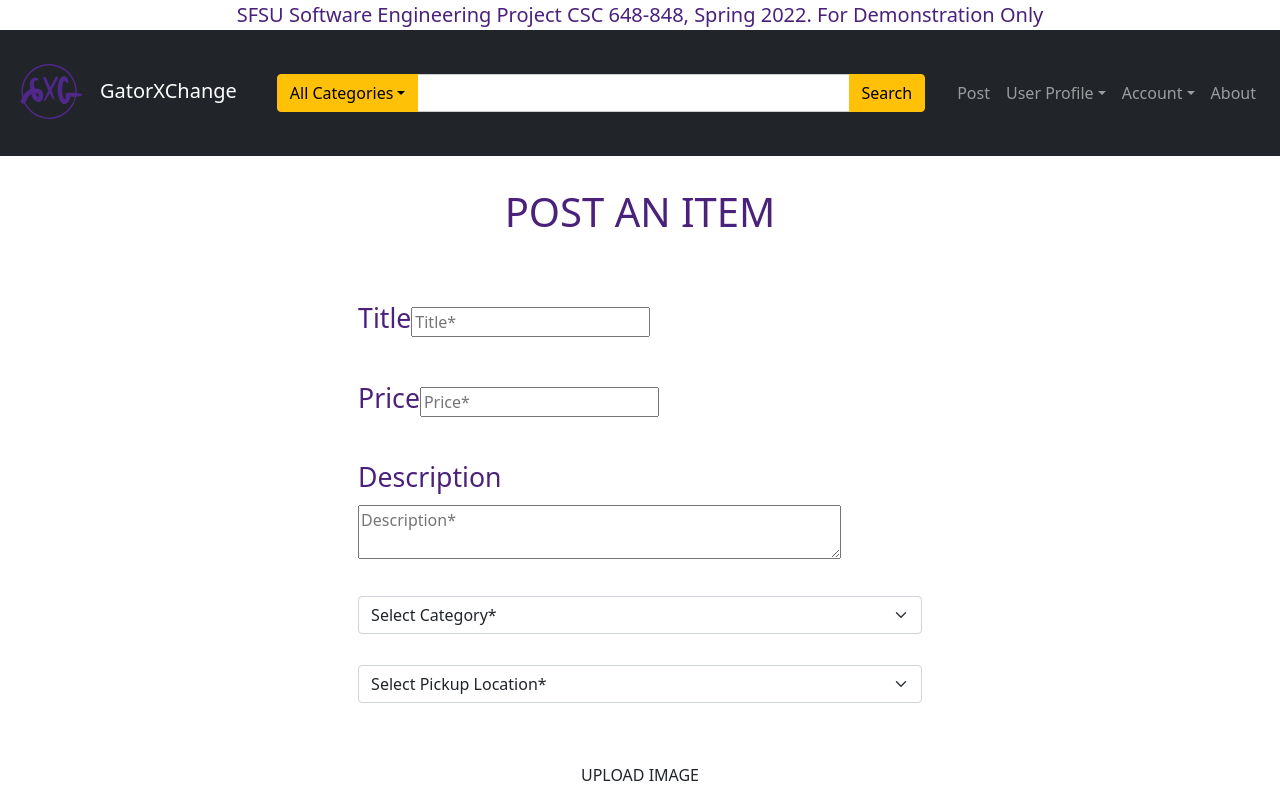
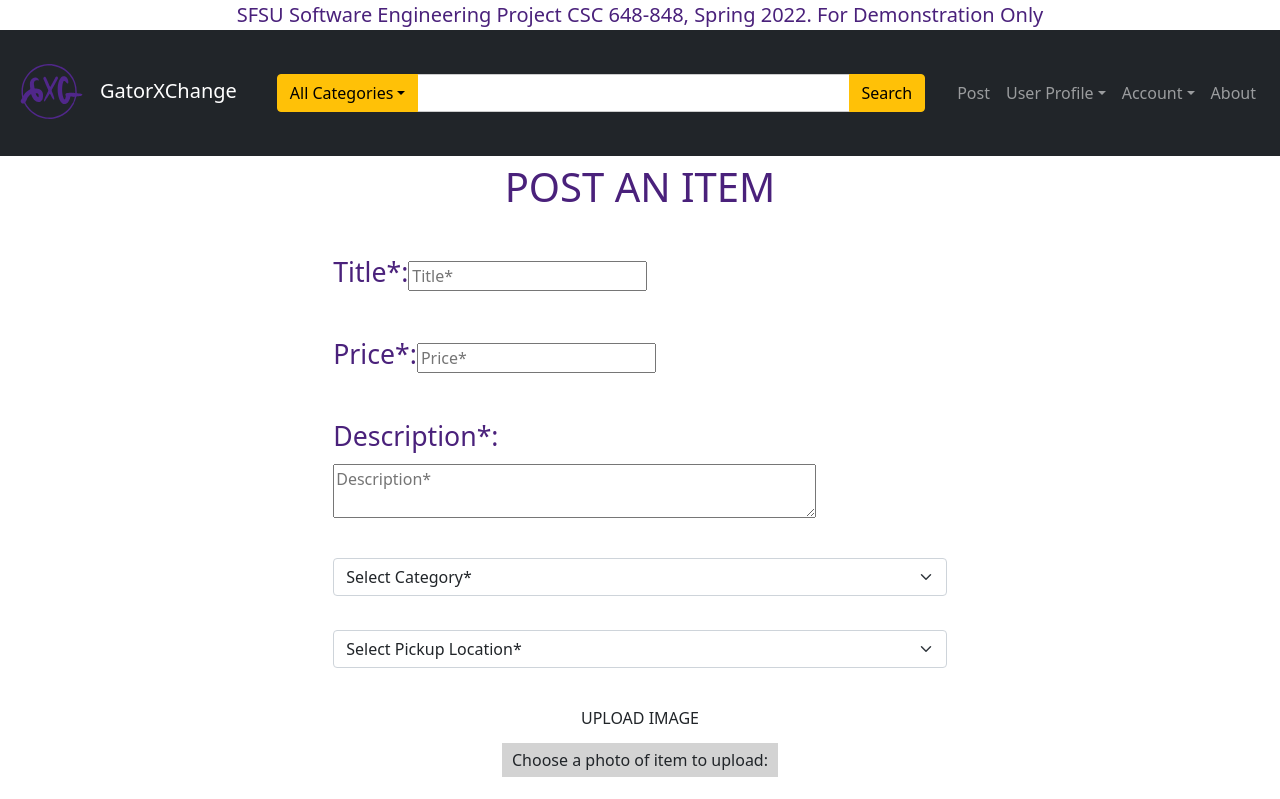
Before and after one commit to DrashtiShah23/online-marketplace-GatorXchange, a React (Create React App) app in the folder application/client/: page /Post in a window 1280 px wide. Shown: the top 799 px of the page. Built offline with nearby package versions, Linux system fonts and the light colour scheme.

Commit message:
Added some code to connect the frontend to backend

```diff
--- a/application/client/src/css/post.css
+++ b/application/client/src/css/post.css
@@ -1,6 +1,6 @@
 h1,h6{
     text-align: center;
-    padding: 5%;
+    padding: 1%;
 }
 .Label{
     float: left;
--- a/application/client/src/pages/Post.js
+++ b/application/client/src/pages/Post.js
@@ -2,6 +2,7 @@ import React, { useState } from "react";
 import { Link } from "react-router-dom";
 import Form from 'react-bootstrap/Form'
 import '../css/post.css';
+import axios from "axios";
 
 const Post = () => {
   const [title, setTitle] = useState("");
@@ -12,12 +13,13 @@ const Post = () => {
   const [check, setcheckboxvalue] = useState(false);
   const uploadFileEle = document.getElementById("fileInput");
 
+
   return (
     <div className="container">
       <fieldset>
       <h1>POST AN ITEM</h1>
         <div id="post-label">
-          <Form.Label>Title</Form.Label>
+          <Form.Label>Title*: </Form.Label>
           <input
             type="title" placeholder="Title*"
             onFocus={(e) => (e.target.placeholder = "")}
@@ -29,7 +31,7 @@ const Post = () => {
           {/* <label htmlFor="title">Title*</label> */}
         </div>
         <div id="post-label">
-          <Form.Label>Price</Form.Label>
+          <Form.Label>Price*: </Form.Label>
           <input
             value="price" placeholder="Price*"
             onFocus={(e) => (e.target.placeholder = "")}
@@ -43,7 +45,7 @@ const Post = () => {
           {/* <label htmlFor="price">Price*</label> */}
         </div>
         <div id="post-label">
-          <Form.Label>Description</Form.Label>
+          <Form.Label>Description*: </Form.Label>
           <textarea classname="post-input"
             placeholder="Description*" cols="50" rows="2"
             onFocus={(e) => (e.target.placeholder = "")}
@@ -95,6 +97,7 @@ const Post = () => {
        accept="image/png, image/jpeg"/>
 
         </div>
+        <p>The post will be approved by the admin within 24-48 hrs after the upload</p>
         <button className="registerButton">Post</button>
         </fieldset>
       </div>
```
